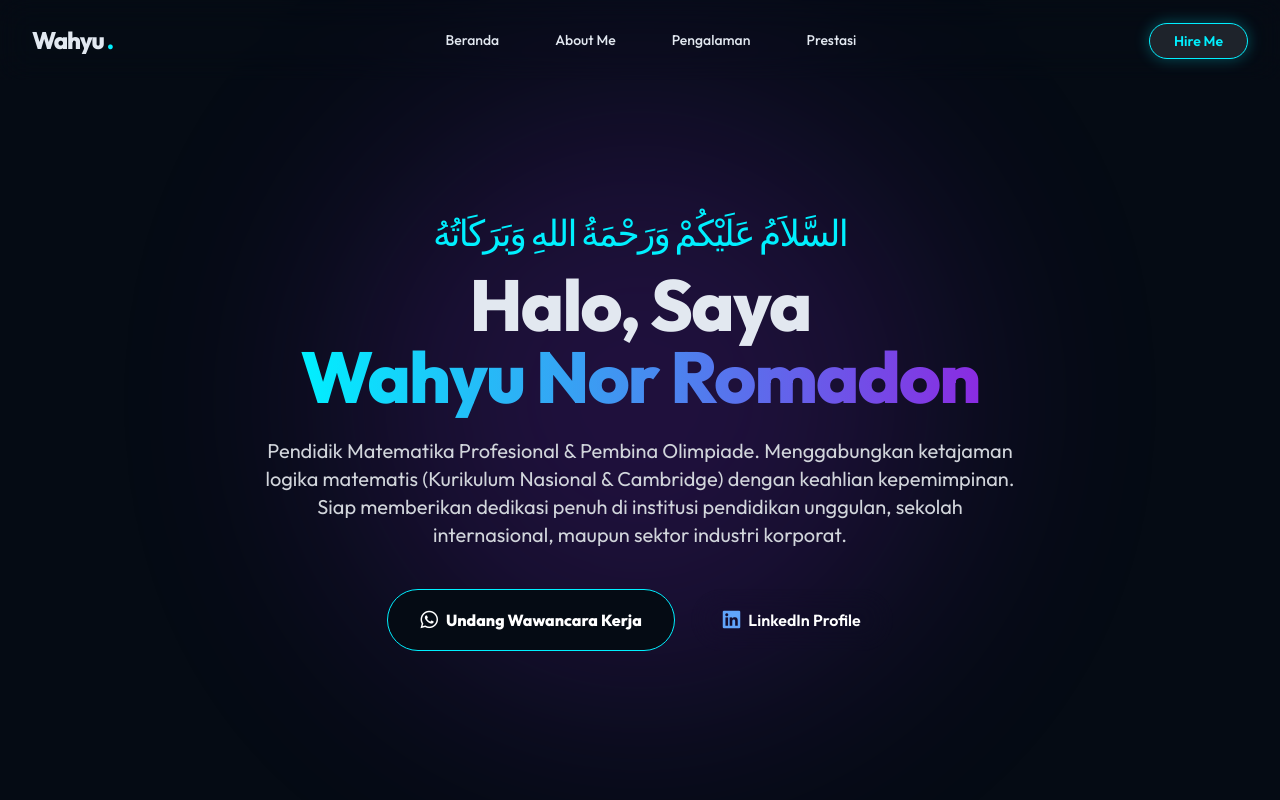
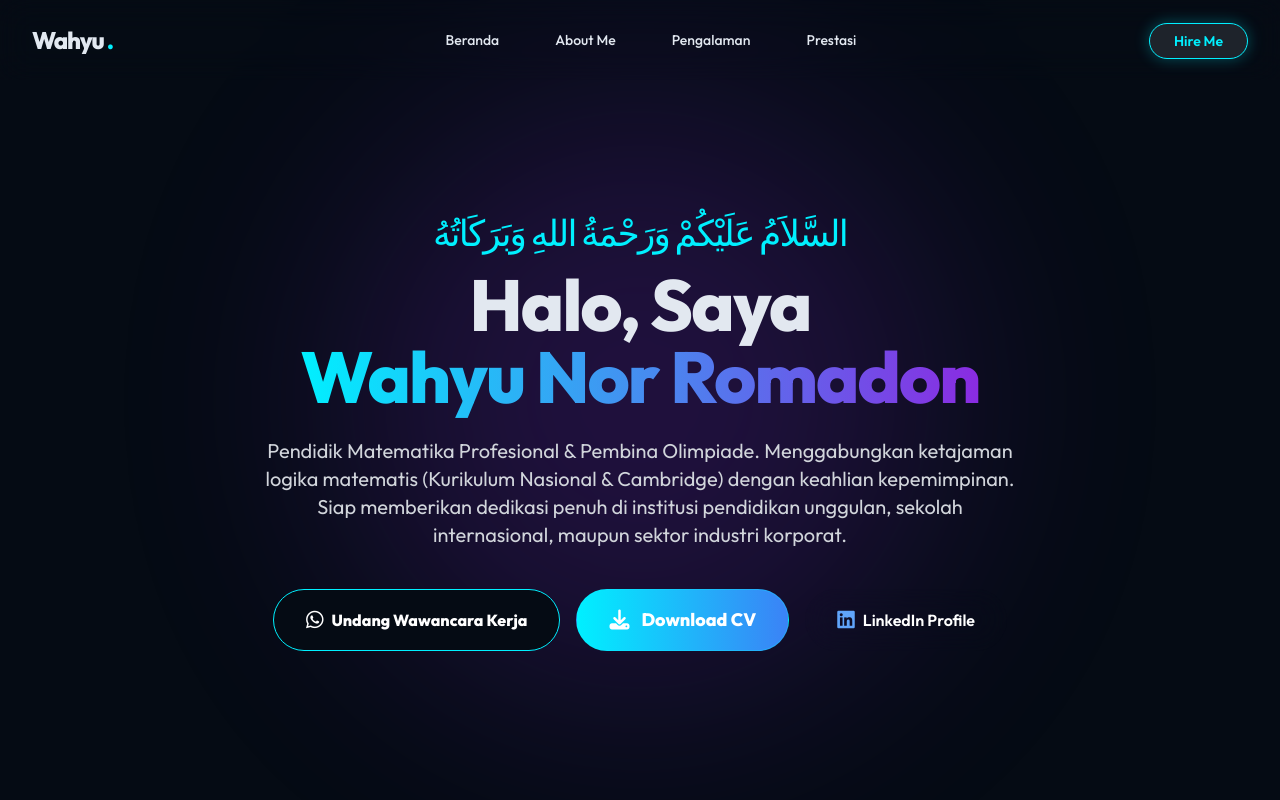
Before and after one commit to wahyunor/portfolio-wahyunor, a plain HTML site: page index.html in a window 1280 px wide. Shown: the top 800 px of the page. Drawn offline with nearby package versions, Linux system fonts and the light colour scheme.

Commit message:
Update index.html
tambah tombol button

```diff
--- a/index.html
+++ b/index.html
@@ -213,7 +213,13 @@
                     <i class="fab fa-whatsapp text-xl"></i>
                     Undang Wawancara Kerja
                 </a>
-
+                            <!-- Download CV Button (Baru) -->
+                <a href="https://drive.google.com/file/d/11WDGaMDDJIZAvHdh0ZciEF-mUdWz0sWU/view?usp=drive_link"
+                   target="_blank" rel="noopener noreferrer"
+                   class="w-full md:w-auto bg-gradient-to-r from-tech-cyan to-blue-500 text-white px-8 py-4 rounded-full font-bold text-lg hover:shadow-[0_0_20px_rgba(0,240,255,0.5)] transition-all flex items-center justify-center gap-3 transform hover:-translate-y-1 border border-tech-cyan/30">
+                    <i class="fas fa-download text-xl"></i>
+                    Download CV
+                </a>
                 <a href="https://www.linkedin.com/in/wahyunorromadon" target="_blank"
                    class="glass text-white px-8 py-4 rounded-full font-semibold flex items-center justify-center gap-2 hover:bg-white/10 transition-all">
                     <i class="fab fa-linkedin text-xl text-blue-400"></i>
```
